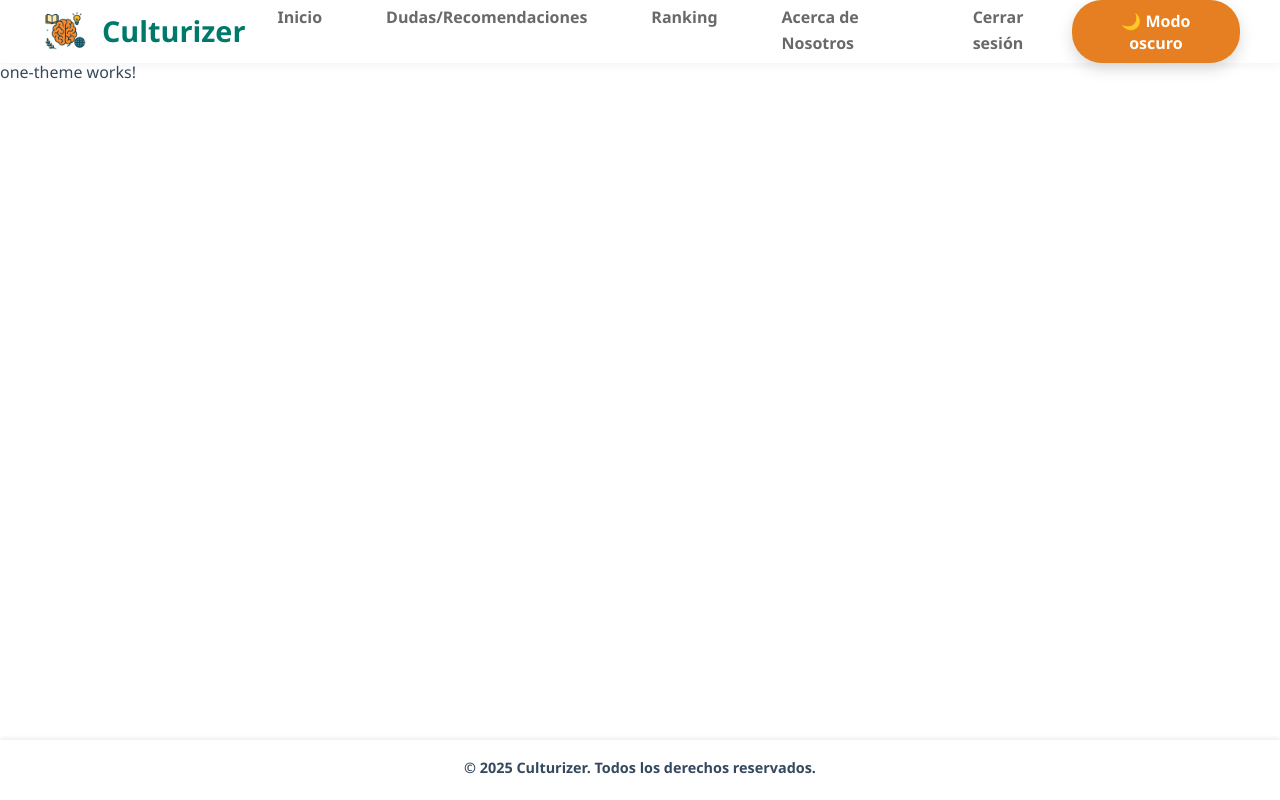
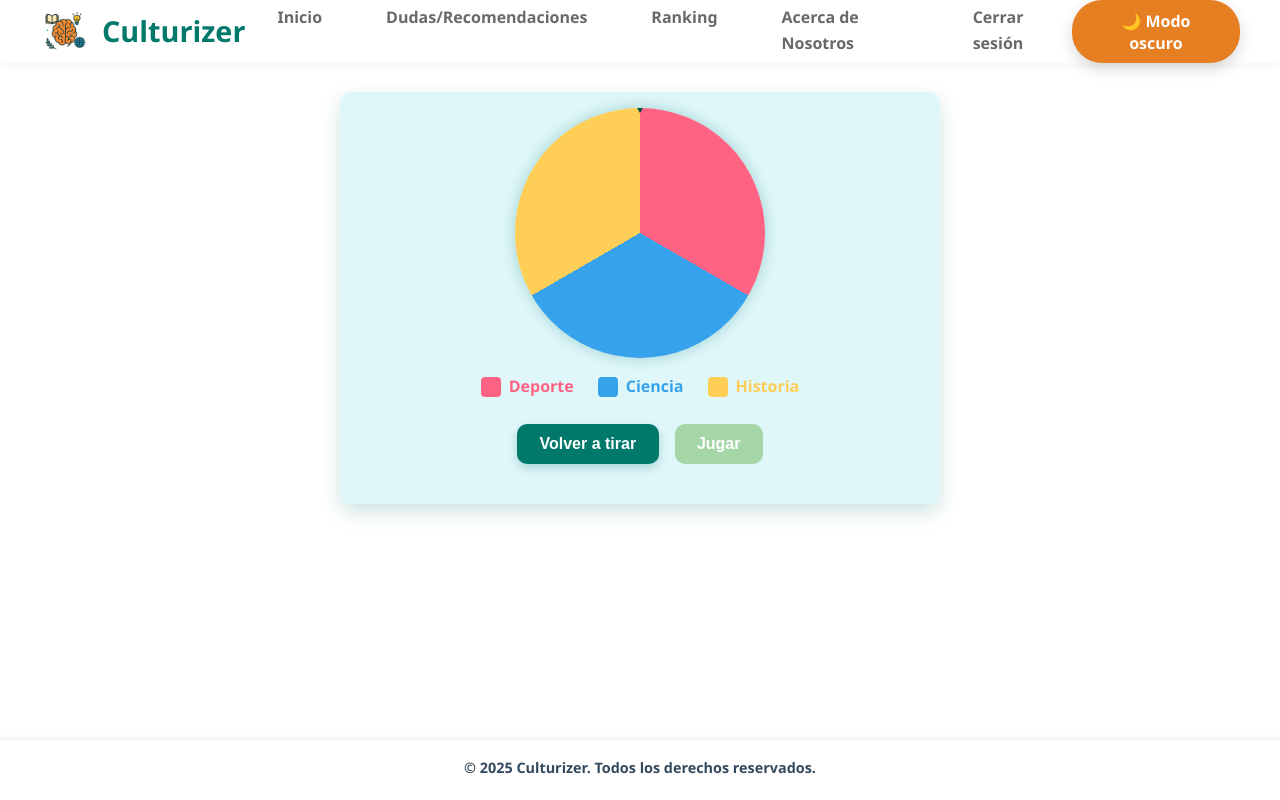
Before and after one commit to JaviLeal/Culturizr, an Angular app: page /onetheme in a window 1280 px wide. Built offline with nearby package versions, Linux system fonts and the light colour scheme.

Commit message:
Modo one-theme implementado

```diff
--- a/src/app/components/game_modes/chronometer/chronometer.component.css
+++ b/src/app/components/game_modes/chronometer/chronometer.component.css
@@ -1,5 +1,5 @@
 .chronometer-container {
-  max-width: 450px;
+  max-width: 550px;
   margin: 1.5rem auto;
   padding: 1rem 1rem;
   background: linear-gradient(135deg, #e0f7fa, #b2dfdb);
--- a/src/app/components/game_modes/chronometer/chronometer.component.html
+++ b/src/app/components/game_modes/chronometer/chronometer.component.html
@@ -20,7 +20,7 @@
         Categoría: {{ categoryMap[preguntas[preguntaActual].categoryId] || 'Desconocida' }}
       </span>
       <span class="dificultad">
-        Dificultad: {{ preguntas[preguntaActual].difficulty }}
+        Dificultad: {{ preguntas[preguntaActual].difficulty | titlecase }}
       </span>
     </div>
 
@@ -45,7 +45,7 @@
       <p><strong>{{ i + 1 }}. {{ preguntas[i]?.text }}</strong></p>
       <p>
         Categoría: {{ categoryMap[preguntas[i]?.categoryId] || 'Desconocida' }} |
-        Dificultad: {{ preguntas[i]?.difficulty }}
+        Dificultad: {{ preguntas[i]?.difficulty | titlecase }}
       </p>
       <p>
         Tu respuesta:
--- a/src/app/components/game_modes/classic/classic.component.css
+++ b/src/app/components/game_modes/classic/classic.component.css
@@ -32,11 +32,20 @@
   color: #004d40;
 }
 
-.info-adicional {
-  color: #00796b;
+.categoria-dificultad {
+  display: flex;
+  justify-content: center;
+  gap: 1.5rem;
+  margin-bottom: 1.3rem;
+  font-size: 0.9rem;
+}
+
+.categoria, .dificultad {
   font-weight: 600;
-  margin-bottom: 1.5rem;
-  font-size: 1rem;
+  color: #00897b;
+  background-color: #e0f2f1;
+  padding: 0.3rem 0.6rem;
+  border-radius: 8px;
 }
 
 .opciones {
--- a/src/app/components/game_modes/classic/classic.component.html
+++ b/src/app/components/game_modes/classic/classic.component.html
@@ -3,12 +3,12 @@
         <h2>Pregunta {{ preguntaActual + 1 }}/{{ preguntas.length }}</h2>
         <p class="pregunta-text">{{ preguntas[preguntaActual].text }}</p>
 
-        <div class="info-adicional">
+        <div class="categoria-dificultad">
             <span class="categoria">
                 Categoría: {{ categoryMap[preguntas[preguntaActual].categoryId] || 'Desconocida' }}
             </span>
             <span class="dificultad">
-                • Dificultad: {{ preguntas[preguntaActual].difficulty | titlecase }}
+                Dificultad: {{ preguntas[preguntaActual].difficulty | titlecase }}
             </span>
         </div>
 
@@ -26,7 +26,7 @@
         <li *ngFor="let r of respuestasUsuario; let i = index" class="respuesta-item">
             <p><strong>{{ i + 1 }}. {{ preguntas[i]?.text }}</strong></p>
             <p>
-                Categoría: {{ categoryMap[preguntas[i]?.categoryId] || 'Desconocida' }} •
+                Categoría: {{ categoryMap[preguntas[i]?.categoryId] || 'Desconocida' }}
                 Dificultad: {{ preguntas[i]?.difficulty | titlecase }}
             </p>
             <p>
--- a/src/app/components/game_modes/classic/classic.component.ts
+++ b/src/app/components/game_modes/classic/classic.component.ts
@@ -1,5 +1,5 @@
 import { Component, OnInit } from '@angular/core';
-import { Router } from '@angular/router';  // <-- importa Router
+import { Router } from '@angular/router';
 import { QuestionService, FormattedQuestion } from 'src/app/services/question.service';
 
 @Component({
--- a/src/app/components/game_modes/one-theme/one-theme.component.css
+++ b/src/app/components/game_modes/one-theme/one-theme.component.css
@@ -0,0 +1,164 @@
+.contenedor-principal {
+  max-width: 600px;
+  margin: 2rem auto;
+  padding: 1rem 1.5rem;
+  font-family: 'Segoe UI', Tahoma, Geneva, Verdana, sans-serif;
+  color: #004d40;
+  background: #e0f7fa;
+  border-radius: 12px;
+  box-shadow: 0 8px 20px rgba(0, 121, 107, 0.2);
+}
+
+.contenedor-ruleta {
+  text-align: center;
+  margin-bottom: 1.5rem;
+}
+
+.ruleta-wrapper {
+  position: relative;
+  width: 250px;
+  height: 250px;
+  margin: 0 auto 1rem;
+  border-radius: 50%;
+  box-shadow: 0 0 15px rgba(0, 121, 107, 0.3);
+  overflow: hidden;
+  background: conic-gradient(
+    #ff6384 0deg 120deg,
+    #36a2eb 120deg 240deg,
+    #ffce56 240deg 360deg
+  );
+  transition: transform 4s cubic-bezier(0.33, 1, 0.68, 1);
+}
+
+.flecha {
+  position: absolute;
+  top: -20px;
+  left: 50%;
+  transform: translateX(-50%) rotate(180deg); /* flecha apuntando hacia abajo */
+  width: 0;
+  height: 0;
+  border-left: 15px solid transparent;
+  border-right: 15px solid transparent;
+  border-bottom: 25px solid #004d40;
+  z-index: 10;
+}
+
+.leyenda {
+  display: flex;
+  justify-content: center;
+  gap: 1.5rem;
+  margin-top: 0.5rem;
+}
+
+.item-leyenda {
+  display: flex;
+  align-items: center;
+  gap: 0.5rem;
+  font-weight: 600;
+  font-size: 1rem;
+}
+
+.color-box {
+  width: 20px;
+  height: 20px;
+  border-radius: 4px;
+}
+
+.botones {
+  display: flex;
+  justify-content: center;
+  gap: 1rem;
+  margin-bottom: 1.5rem;
+}
+
+button {
+  padding: 0.7rem 1.4rem;
+  background-color: #00796b;
+  border: none;
+  border-radius: 10px;
+  color: white;
+  font-weight: 600;
+  font-size: 1rem;
+  cursor: pointer;
+  box-shadow: 0 4px 10px rgba(0, 121, 107, 0.25);
+  transition: background-color 0.3s ease, transform 0.2s ease;
+}
+
+button:disabled {
+  background-color: #a5d6a7;
+  cursor: not-allowed;
+  box-shadow: none;
+}
+
+button:hover:not(:disabled) {
+  background-color: #004d40;
+  transform: translateY(-2px);
+}
+
+h3 {
+  color: #00796b;
+  margin-bottom: 0.5rem;
+  font-weight: 700;
+}
+
+.opciones {
+  display: flex;
+  flex-direction: column;
+  gap: 0.8rem;
+  margin-top: 1rem;
+}
+
+.opcion {
+  background-color: #b2dfdb;
+  border: 2px solid transparent;
+  border-radius: 12px;
+  padding: 0.8rem 1.2rem;
+  font-weight: 600;
+  font-size: 1.1rem;
+  color: #004d40;
+  cursor: pointer;
+  box-shadow: 0 4px 10px rgba(0, 121, 107, 0.15);
+  transition: all 0.3s ease;
+}
+
+.opcion:hover {
+  background-color: #26a69a;
+  color: white;
+  border-color: #004d40;
+  transform: translateY(-2px);
+  box-shadow: 0 6px 16px rgba(0, 121, 107, 0.3);
+}
+
+.resultado {
+  margin-top: 1.5rem;
+  font-size: 1.2rem;
+}
+
+.resultado ul {
+  list-style: none;
+  padding: 0;
+  margin-top: 0.8rem;
+}
+
+.resultado li {
+  margin-bottom: 1rem;
+  padding-bottom: 0.8rem;
+  border-bottom: 1px solid #80cbc4;
+  line-height: 1.4;
+}
+
+.resultado strong {
+  color: #00796b;
+}
+
+.resultado span {
+  font-weight: 600;
+}
+
+.resultado span[style*="green"] {
+  color: #2e7d32;
+}
+
+.resultado span[style*="red"] {
+  color: #c62828;
+}
--- a/src/app/components/game_modes/one-theme/one-theme.component.html
+++ b/src/app/components/game_modes/one-theme/one-theme.component.html
@@ -1 +1,59 @@
-<p>one-theme works!</p>
+<div class="contenedor-principal">
+
+  <!-- Ruleta y botones -->
+  <div class="contenedor-ruleta">
+    <div class="ruleta-wrapper">
+      <div class="flecha"></div>
+      <div
+        class="ruleta"
+        [ngStyle]="{
+          transform: 'rotate(' + angulo + 'deg)',
+          transition: girando ? 'transform 4s cubic-bezier(0.33, 1, 0.68, 1)' : 'none'
+        }"
+      ></div>
+    </div>
+
+    <div class="leyenda">
+      <div *ngFor="let categoria of categorias" class="item-leyenda">
+        <div class="color-box" [style.background]="categoria.color"></div>
+        <span [style.color]="categoria.color">{{ categoria.nombre }}</span>
+      </div>
+    </div>
+  </div>
+
+  <div class="botones">
+    <button (click)="girarRuleta()" [disabled]="girando">Volver a tirar</button>
+    <button (click)="jugar()" [disabled]="!categoriaSeleccionada || girando">Jugar</button>
+    <button *ngIf="juegoTerminado" (click)="reiniciarJuego()">Reiniciar</button>
+  </div>
+
+  <div *ngIf="categoriaSeleccionada && !juegoTerminado && preguntasFiltradas.length">
+    <h3>Categoría: {{ categoriaSeleccionada }}</h3>
+    <h4>Pregunta {{ preguntaActualIndex + 1 }} de {{ preguntasFiltradas.length }}</h4>
+    <p>{{ preguntasFiltradas[preguntaActualIndex].text }}</p>
+    <div class="opciones">
+      <button class="opcion" *ngFor="let opcion of preguntasFiltradas[preguntaActualIndex].options"
+              (click)="responder(opcion)">
+        {{ opcion.text }}
+      </button>
+    </div>
+  </div>
+
+  <div *ngIf="juegoTerminado" class="resultado">
+    <h2>Resultados</h2>
+    <ul>
+      <li *ngFor="let r of respuestasUsuario; let i = index">
+        <strong>{{ i + 1 }}. {{ preguntasFiltradas[i].text }}</strong><br />
+        Tu respuesta:
+        <span [style.color]="r.correcta ? 'green' : 'red'">{{ r.seleccionada }}</span><br />
+        Respuesta correcta: {{ r.respuestaCorrecta }}
+      </li>
+    </ul>
+  </div>
+
+  <!-- Mostrar la categoría al finalizar el giro -->
+  <div *ngIf="categoriaSeleccionada && !preguntasFiltradas.length && !juegoTerminado && !girando" class="resultado">
+    <p><strong>Categoría seleccionada:</strong> {{ categoriaSeleccionada }}</p>
+  </div>
+
+</div>
--- a/src/app/components/game_modes/one-theme/one-theme.component.ts
+++ b/src/app/components/game_modes/one-theme/one-theme.component.ts
@@ -1,4 +1,5 @@
 import { Component } from '@angular/core';
+import { QuestionService, FormattedQuestion } from 'src/app/services/question.service';
 
 @Component({
   selector: 'app-one-theme',
@@ -6,5 +7,84 @@ import { Component } from '@angular/core';
   styleUrls: ['./one-theme.component.css']
 })
 export class OneThemeComponent {
+  categorias = [
+    { nombre: 'Deporte', color: '#FF6384', id: 1 },
+    { nombre: 'Ciencia', color: '#36A2EB', id: 2 },
+    { nombre: 'Historia', color: '#FFCE56', id: 3 }
+  ];
 
+  angulo = 0;
+  girando = false;
+  categoriaSeleccionada: string | null = null;
+
+  preguntasFiltradas: FormattedQuestion[] = [];
+  preguntaActualIndex = 0;
+  juegoTerminado = false;
+  respuestasUsuario: { seleccionada: string; correcta: boolean; respuestaCorrecta: string }[] = [];
+
+  constructor(private questionService: QuestionService) {}
+
+  girarRuleta() {
+    if (this.girando) return;
+
+    this.girando = true;
+    const vueltas = 5;
+    const anguloFinal = Math.floor(Math.random() * 360);
+    const anguloTotal = 360 * vueltas + anguloFinal;
+
+    this.angulo += anguloTotal;
+
+    setTimeout(() => {
+      const anguloEn360 = this.angulo % 360;
+      const seccionIndex = Math.floor(((360 - anguloEn360) % 360) / 120);
+      this.categoriaSeleccionada = this.categorias[seccionIndex].nombre;
+      this.girando = false;
+    }, 4000);
+  }
+
+  jugar() {
+  if (!this.categoriaSeleccionada) return;
+
+  const categoriaObj = this.categorias.find(c => c.nombre === this.categoriaSeleccionada);
+  if (!categoriaObj) return;
+
+  this.questionService.getQuestionsByCategory(categoriaObj.id).subscribe(
+    preguntas => {
+      this.preguntasFiltradas = preguntas
+        .sort(() => Math.random() - 0.5) // Mezcla aleatoriamente si lo deseas
+        .slice(0, 10); // Limita a 10 preguntas
+      this.preguntaActualIndex = 0;
+      this.juegoTerminado = false;
+      this.respuestasUsuario = [];
+    },
+    error => console.error('Error cargando preguntas:', error)
+  );
 }
+
+
+  responder(opcion: { text: string; isCorrect: boolean }) {
+    if (this.juegoTerminado) return;
+
+    const preguntaActual = this.preguntasFiltradas[this.preguntaActualIndex];
+
+    this.respuestasUsuario.push({
+      seleccionada: opcion.text,
+      correcta: opcion.isCorrect,
+      respuestaCorrecta: preguntaActual.correctAnswer
+    });
+
+    if (this.preguntaActualIndex + 1 < this.preguntasFiltradas.length) {
+      this.preguntaActualIndex++;
+    } else {
+      this.juegoTerminado = true;
+    }
+  }
+
+  reiniciarJuego() {
+    this.categoriaSeleccionada = null;
+    this.preguntasFiltradas = [];
+    this.preguntaActualIndex = 0;
+    this.juegoTerminado = false;
+    this.respuestasUsuario = [];
+  }
+}
```
Also changed, not shown: src/app/services/question.service.ts (+22 -0 lines), 1 other file (tests, documents, lock files or other folders).
